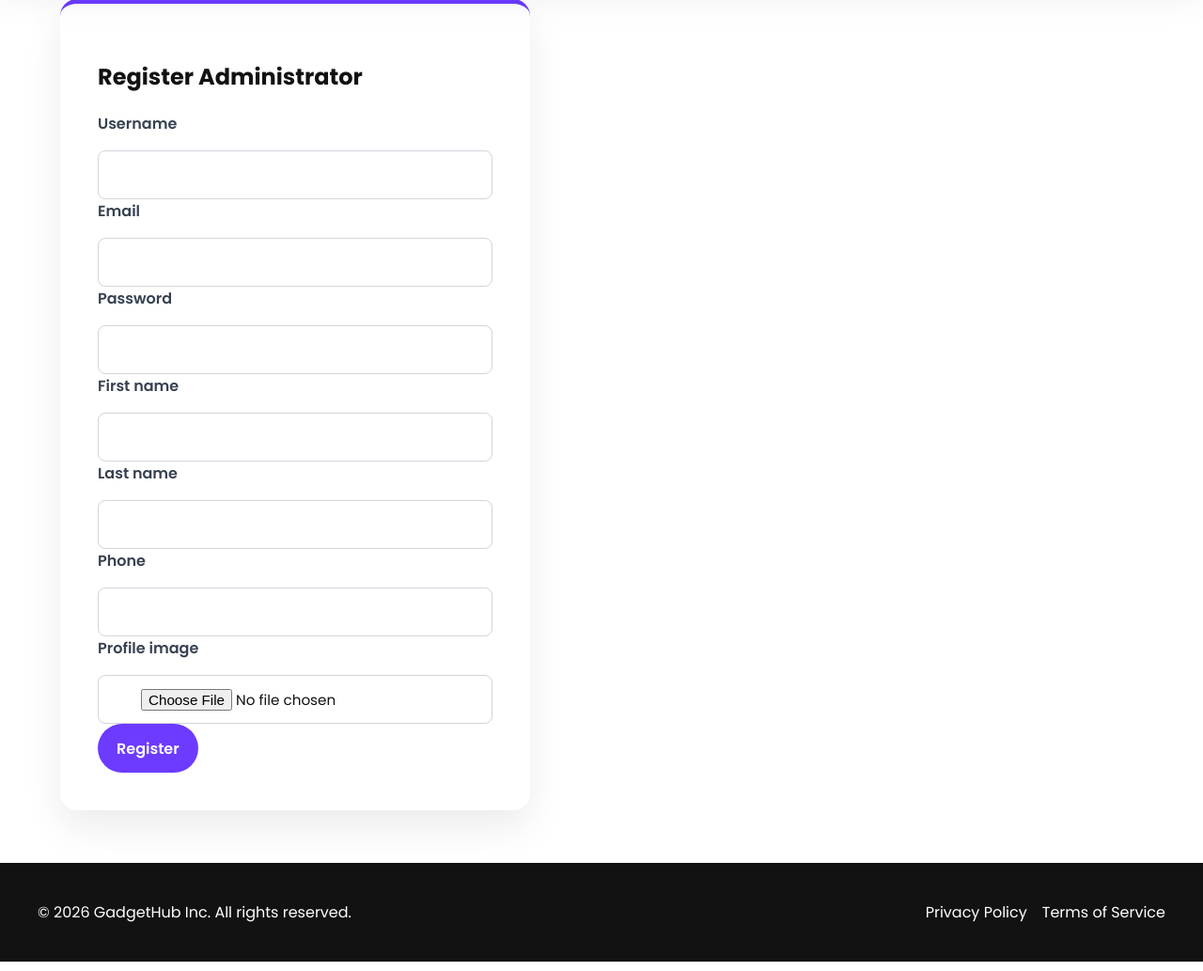
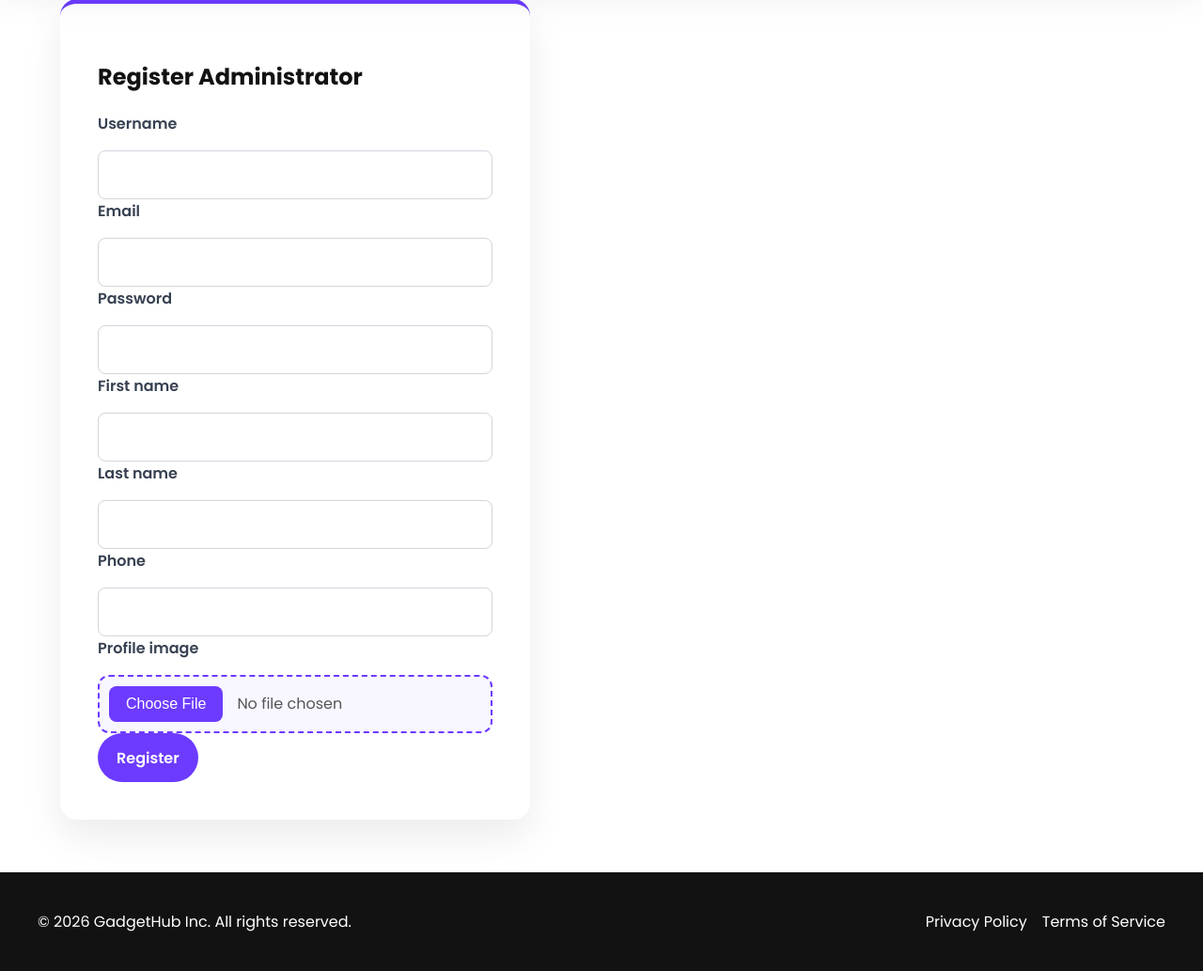
Before and after one commit to manuels-collab/gadgetHub, a Flask app: page /register/admin in a window 1280 px wide. Shown: the part 162-1195 px from the top of the page at 94% size. Run offline with Flask 3, Linux system fonts and the light colour scheme.

Commit message:
edited the file input field

```diff
--- a/app/templates/admin_register.html
+++ b/app/templates/admin_register.html
@@ -36,7 +36,7 @@
       </div>
       <div class="form-group">
         <label>Profile image</label>
-        {{ form.profile_image(class_='form-input') }}
+        {{ form.profile_image(class="file-input") }}
       </div>
       <div class="form-actions">
         {{ form.submit(class_='btn btn-primary') }}
```
